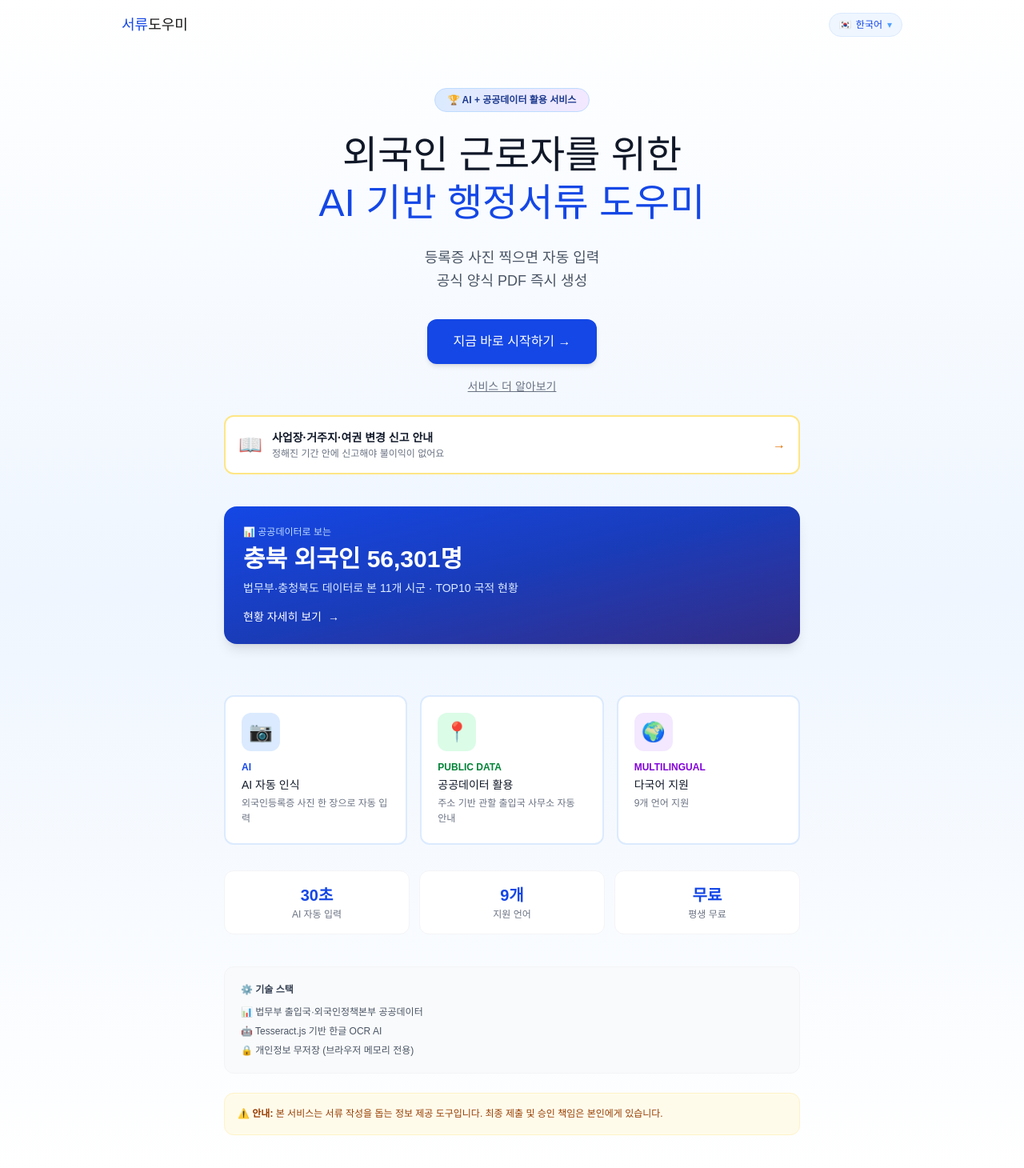
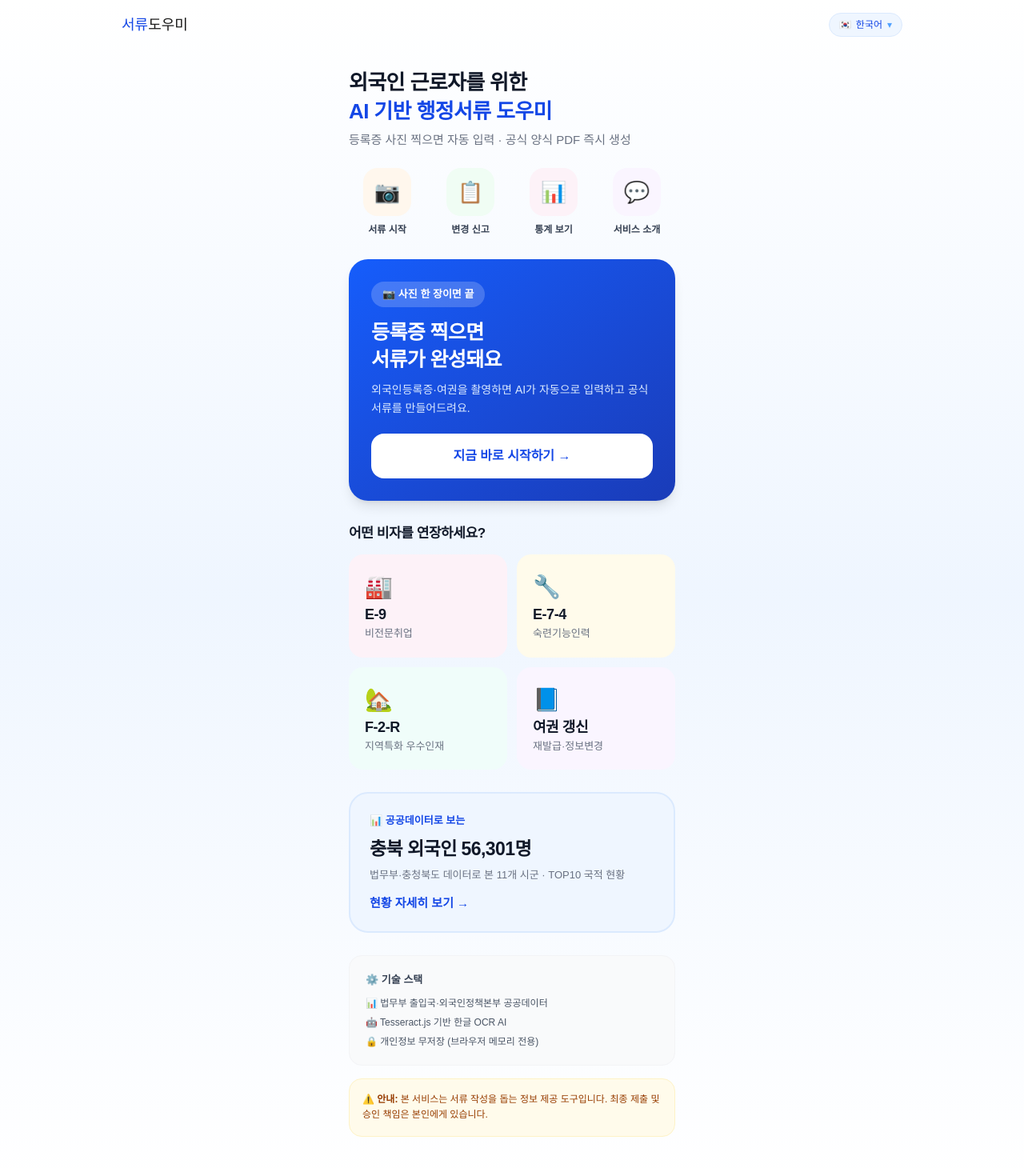
Before and after one commit to leesoyeol1213-glitch/immigration-helper, a Next.js app: page / in a window 1280 px wide. Shown: the top 1460 px of the page at 80% size. Built offline with nearby package versions, Linux system fonts and the light colour scheme.

Commit message:
design: 홈 화면 컨셉 C 적용 (가독성 강화 - 큰 글씨/퀵아이콘/큰 카드, 건강보험25시 스타일 참고)

```diff
--- a/app/page.tsx
+++ b/app/page.tsx
@@ -34,6 +34,13 @@ const TEXTS: Record<Lang, any> = {
     statsBannerTitle: "충북 외국인 56,301명",
     statsBannerSub: "법무부·충청북도 데이터로 본 11개 시군 · TOP10 국적 현황",
     statsBannerCTA: "현황 자세히 보기",
+    qStart: "서류 시작", qChange: "변경 신고", qStats: "통계 보기", qAbout: "서비스 소개",
+    heroTag: "사진 한 장이면 끝",
+    heroBig: "등록증 찍으면\n서류가 완성돼요",
+    heroDesc: "외국인등록증·여권을 촬영하면 AI가 자동으로 입력하고 공식 서류를 만들어드려요.",
+    visaQ: "어떤 비자를 연장하세요?",
+    visaE9: "비전문취업", visaE74: "숙련기능인력", visaF2R: "지역특화 우수인재",
+    visaPassport: "여권 갱신", visaPassportSub: "재발급·정보변경",
   },
   en: {
     badge: "🏆 AI + Public Data Service",
@@ -64,6 +71,13 @@ const TEXTS: Record<Lang, any> = {
     statsBannerTitle: "56,301 Foreigners in Chungbuk",
     statsBannerSub: "11 cities/counties · Top 10 nationalities, from MOJ & Chungbuk data",
     statsBannerCTA: "View Statistics",
+    qStart: "Start", qChange: "Report", qStats: "Statistics", qAbout: "About",
+    heroTag: "Just one photo",
+    heroBig: "Snap your ID,\nget your documents",
+    heroDesc: "Take a photo of your ID or passport — AI auto-fills and creates official forms.",
+    visaQ: "Which visa to extend?",
+    visaE9: "Non-professional", visaE74: "Skilled worker", visaF2R: "Regional talent",
+    visaPassport: "Passport", visaPassportSub: "Renewal · Update",
   },
   vi: {
     badge: "🏆 Dịch vụ AI + Dữ liệu công",
@@ -94,6 +108,13 @@ const TEXTS: Record<Lang, any> = {
     statsBannerTitle: "56.301 người nước ngoài tại Chungbuk",
     statsBannerSub: "11 thành phố · TOP 10 quốc tịch (Dữ liệu Bộ Tư pháp & Chungbuk)",
     statsBannerCTA: "Xem thống kê",
+    qStart: "Bắt đầu", qChange: "Báo cáo", qStats: "Thống kê", qAbout: "Giới thiệu",
+    heroTag: "Chỉ một bức ảnh",
+    heroBig: "Chụp thẻ,\nhoàn thành giấy tờ",
+    heroDesc: "Chụp ảnh thẻ hoặc hộ chiếu — AI tự điền và tạo mẫu chính thức.",
+    visaQ: "Gia hạn visa nào?",
+    visaE9: "Lao động phổ thông", visaE74: "Lao động lành nghề", visaF2R: "Nhân tài khu vực",
+    visaPassport: "Hộ chiếu", visaPassportSub: "Cấp lại · Cập nhật",
   },
   th: {
     badge: "🏆 บริการ AI + ข้อมูลสาธารณะ",
@@ -124,6 +145,13 @@ const TEXTS: Record<Lang, any> = {
     statsBannerTitle: "56,301 คนต่างชาติในเฉิงบุค",
     statsBannerSub: "11 เมือง/เขต · 10 สัญชาติที่มีมากที่สุด, จากข้อมูลของกระทรวงกฎหมายและจังหวัดเฉิงบุค",
     statsBannerCTA: "ดูสถิติ",
+    qStart: "Start", qChange: "Report", qStats: "Statistics", qAbout: "About",
+    heroTag: "Just one photo",
+    heroBig: "Snap your ID,\nget your documents",
+    heroDesc: "Take a photo of your ID or passport — AI auto-fills and creates official forms.",
+    visaQ: "Which visa to extend?",
+    visaE9: "Non-professional", visaE74: "Skilled worker", visaF2R: "Regional talent",
+    visaPassport: "Passport", visaPassportSub: "Renewal · Update",
   },
   km: {
     badge: "🏆 សេវាកម្ម AI + ទិន្នន័យសាធារណៈ",
@@ -154,6 +182,13 @@ const TEXTS: Record<Lang, any> = {
     statsBannerTitle: "56,301 Foreigners in Chungbuk",
     statsBannerSub: "11 cities/counties · Top 10 nationalities, from MOJ & Chungbuk data",
     statsBannerCTA: "View Statistics",
+    qStart: "Start", qChange: "Report", qStats: "Statistics", qAbout: "About",
+    heroTag: "Just one photo",
+    heroBig: "Snap your ID,\nget your documents",
+    heroDesc: "Take a photo of your ID or passport — AI auto-fills and creates official forms.",
+    visaQ: "Which visa to extend?",
+    visaE9: "Non-professional", visaE74: "Skilled worker", visaF2R: "Regional talent",
+    visaPassport: "Passport", visaPassportSub: "Renewal · Update",
   },
   ne: {
     badge: "🏆 AI + सार्वजनिक डेटा सेवा",
@@ -184,6 +219,13 @@ const TEXTS: Record<Lang, any> = {
     statsBannerTitle: "56,301 Foreigners in Chungbuk",
     statsBannerSub: "11 cities/counties · Top 10 nationalities, from MOJ & Chungbuk data",
     statsBannerCTA: "View Statistics",
+    qStart: "Start", qChange: "Report", qStats: "Statistics", qAbout: "About",
+    heroTag: "Just one photo",
+    heroBig: "Snap your ID,\nget your documents",
+    heroDesc: "Take a photo of your ID or passport — AI auto-fills and creates official forms.",
+    visaQ: "Which visa to extend?",
+    visaE9: "Non-professional", visaE74: "Skilled worker", visaF2R: "Regional talent",
+    visaPassport: "Passport", visaPassportSub: "Renewal · Update",
   },
   si: {
     badge: "🏆 AI + පොදු දත්ත සේවාව",
@@ -214,6 +256,13 @@ const TEXTS: Record<Lang, any> = {
     statsBannerTitle: "56,301 Foreigners in Chungbuk",
     statsBannerSub: "11 cities/counties · Top 10 nationalities, from MOJ & Chungbuk data",
     statsBannerCTA: "View Statistics",
+    qStart: "Start", qChange: "Report", qStats: "Statistics", qAbout: "About",
+    heroTag: "Just one photo",
+    heroBig: "Snap your ID,\nget your documents",
+    heroDesc: "Take a photo of your ID or passport — AI auto-fills and creates official forms.",
+    visaQ: "Which visa to extend?",
+    visaE9: "Non-professional", visaE74: "Skilled worker", visaF2R: "Regional talent",
+    visaPassport: "Passport", visaPassportSub: "Renewal · Update",
   },
   my: {
     badge: "🏆 AI + အများသုံးဒေတာ ဝန်ဆောင်မှု",
@@ -244,6 +293,13 @@ const TEXTS: Record<Lang, any> = {
     statsBannerTitle: "56,301 Foreigners in Chungbuk",
     statsBannerSub: "11 cities/counties · Top 10 nationalities, from MOJ & Chungbuk data",
     statsBannerCTA: "View Statistics",
+    qStart: "Start", qChange: "Report", qStats: "Statistics", qAbout: "About",
+    heroTag: "Just one photo",
+    heroBig: "Snap your ID,\nget your documents",
+    heroDesc: "Take a photo of your ID or passport — AI auto-fills and creates official forms.",
+    visaQ: "Which visa to extend?",
+    visaE9: "Non-professional", visaE74: "Skilled worker", visaF2R: "Regional talent",
+    visaPassport: "Passport", visaPassportSub: "Renewal · Update",
   },
   zh: {
     badge: "🏆 AI + 公共数据服务",
@@ -274,6 +330,13 @@ const TEXTS: Record<Lang, any> = {
     statsBannerTitle: "56,301 Foreigners in Chungbuk",
     statsBannerSub: "11 cities/counties · Top 10 nationalities, from MOJ & Chungbuk data",
     statsBannerCTA: "View Statistics",
+    qStart: "Start", qChange: "Report", qStats: "Statistics", qAbout: "About",
+    heroTag: "Just one photo",
+    heroBig: "Snap your ID,\nget your documents",
+    heroDesc: "Take a photo of your ID or passport — AI auto-fills and creates official forms.",
+    visaQ: "Which visa to extend?",
+    visaE9: "Non-professional", visaE74: "Skilled worker", visaF2R: "Regional talent",
+    visaPassport: "Passport", visaPassportSub: "Renewal · Update",
   },
 };
 
@@ -327,115 +390,90 @@ export default function Home() {
         </div>
       </header>
 
-      <section className="max-w-3xl mx-auto px-6 py-12 text-center">
-        <div className="inline-block px-4 py-1.5 bg-gradient-to-r from-blue-100 to-purple-100 rounded-full mb-6 border border-blue-200">
-          <p className="text-xs font-semibold text-blue-900">{t.badge}</p>
+      <section className="max-w-md mx-auto px-5 pt-6 pb-16">
+        {/* 큰 인사 헤드라인 */}
+        <div className="mb-6">
+          <h1 className="text-[26px] font-extrabold text-gray-900 leading-snug tracking-tight mb-1.5">
+            {t.heroLine1}<br />
+            <span className="text-blue-700">{t.heroLine2}</span>
+          </h1>
+          <p className="text-[15px] text-gray-500 font-medium">{t.subLine1} · {t.subLine2}</p>
         </div>
 
-        <h1 className="text-3xl md:text-5xl font-medium text-gray-900 leading-tight mb-4">
-          {t.heroLine1}<br />
-          <span className="text-blue-700">{t.heroLine2}</span>
-        </h1>
-
-        <p className="text-base md:text-lg text-gray-600 leading-relaxed mb-8 mt-6">
-          {t.subLine1}<br />{t.subLine2}
-        </p>
-
-        <Link href="/start"
-          className="inline-block px-8 py-4 bg-blue-700 text-white rounded-xl font-medium text-base hover:bg-blue-800 transition-all shadow-md hover:shadow-lg hover:scale-105">
-          {t.cta}
-        </Link>
-
-        <div className="mt-4">
-          <Link href="/about" className="text-sm text-gray-500 hover:text-blue-700 underline">
-            {t.learnMore}
+        {/* 퀵 아이콘 4개 */}
+        <div className="grid grid-cols-4 gap-2 mb-7">
+          <Link href="/start" className="text-center group">
+            <div className="w-[60px] h-[60px] mx-auto mb-2 rounded-[18px] bg-orange-50 flex items-center justify-center text-[26px] group-hover:scale-105 transition-transform">📷</div>
+            <p className="text-[12px] font-bold text-gray-700">{t.qStart}</p>
+          </Link>
+          <Link href="/change-report" className="text-center group">
+            <div className="w-[60px] h-[60px] mx-auto mb-2 rounded-[18px] bg-green-50 flex items-center justify-center text-[26px] group-hover:scale-105 transition-transform">📋</div>
+            <p className="text-[12px] font-bold text-gray-700">{t.qChange}</p>
+          </Link>
+          <Link href="/stats" className="text-center group">
+            <div className="w-[60px] h-[60px] mx-auto mb-2 rounded-[18px] bg-pink-50 flex items-center justify-center text-[26px] group-hover:scale-105 transition-transform">📊</div>
+            <p className="text-[12px] font-bold text-gray-700">{t.qStats}</p>
+          </Link>
+          <Link href="/about" className="text-center group">
+            <div className="w-[60px] h-[60px] mx-auto mb-2 rounded-[18px] bg-purple-50 flex items-center justify-center text-[26px] group-hover:scale-105 transition-transform">💬</div>
+            <p className="text-[12px] font-bold text-gray-700">{t.qAbout}</p>
           </Link>
         </div>
 
-        {/* 변경 신고 안내 카드 */}
-        <Link href="/change-report" className="block mt-6 group">
-          <div className="bg-white border-2 border-amber-200 hover:border-amber-400 rounded-xl p-4 text-left transition-all">
-            <div className="flex items-center gap-3">
-              <span className="text-2xl">📖</span>
-              <div className="flex-1">
-                <p className="text-sm font-bold text-gray-900 mb-0.5">{t.crBannerTitle}</p>
-                <p className="text-xs text-gray-500">{t.crBannerSub}</p>
-              </div>
-              <span className="text-amber-600 group-hover:translate-x-1 transition-transform">→</span>
-            </div>
+        {/* 큰 히어로 배너 */}
+        <Link href="/start" className="block mb-7">
+          <div className="bg-gradient-to-br from-blue-600 to-blue-800 rounded-3xl p-7 text-white text-left shadow-lg hover:shadow-xl transition-all">
+            <span className="inline-block bg-white/20 text-[13px] font-bold px-3.5 py-1.5 rounded-full mb-3.5">📷 {t.heroTag}</span>
+            <p className="text-[25px] font-extrabold leading-snug tracking-tight mb-2.5 whitespace-pre-line">{t.heroBig}</p>
+            <p className="text-[14px] text-blue-100 leading-relaxed mb-5">{t.heroDesc}</p>
+            <div className="bg-white text-blue-700 text-center py-4 rounded-2xl text-[16px] font-extrabold">{t.cta}</div>
           </div>
         </Link>
 
-        {/* 충북 통계 배너 (공공데이터) */}
-        <Link href="/stats" className="block mt-10 group">
-          <div className="bg-gradient-to-br from-blue-700 via-blue-800 to-indigo-900 rounded-2xl p-6 text-white text-left shadow-lg hover:shadow-xl transition-all hover:scale-[1.01]">
-            <p className="text-xs font-medium text-blue-200 mb-2">📊 {t.statsBannerTag}</p>
-            <p className="text-2xl md:text-3xl font-bold mb-2">
-              {t.statsBannerTitle}
-            </p>
-            <p className="text-sm text-blue-100 mb-4">{t.statsBannerSub}</p>
-            <div className="flex items-center gap-2 text-sm font-medium text-white">
-              <span>{t.statsBannerCTA}</span>
-              <span className="group-hover:translate-x-1 transition-transform">→</span>
-            </div>
+        {/* 비자 큰 카드 2열 */}
+        <p className="text-[17px] font-extrabold text-gray-900 mb-3.5 tracking-tight">{t.visaQ}</p>
+        <div className="grid grid-cols-2 gap-3 mb-7">
+          <Link href="/start" className="bg-pink-50 rounded-[18px] p-5 min-h-[118px] flex flex-col justify-between hover:scale-[1.02] transition-transform">
+            <div className="text-[28px]">🏭</div>
+            <div><p className="text-[18px] font-extrabold text-gray-900 tracking-tight">E-9</p><p className="text-[13px] text-gray-500 font-medium">{t.visaE9}</p></div>
+          </Link>
+          <Link href="/start" className="bg-amber-50 rounded-[18px] p-5 min-h-[118px] flex flex-col justify-between hover:scale-[1.02] transition-transform">
+            <div className="text-[28px]">🔧</div>
+            <div><p className="text-[18px] font-extrabold text-gray-900 tracking-tight">E-7-4</p><p className="text-[13px] text-gray-500 font-medium">{t.visaE74}</p></div>
+          </Link>
+          <Link href="/start" className="bg-teal-50 rounded-[18px] p-5 min-h-[118px] flex flex-col justify-between hover:scale-[1.02] transition-transform">
+            <div className="text-[28px]">🏡</div>
+            <div><p className="text-[18px] font-extrabold text-gray-900 tracking-tight">F-2-R</p><p className="text-[13px] text-gray-500 font-medium">{t.visaF2R}</p></div>
+          </Link>
+          <Link href="/start" className="bg-purple-50 rounded-[18px] p-5 min-h-[118px] flex flex-col justify-between hover:scale-[1.02] transition-transform">
+            <div className="text-[28px]">📘</div>
+            <div><p className="text-[18px] font-extrabold text-gray-900 tracking-tight">{t.visaPassport}</p><p className="text-[13px] text-gray-500 font-medium">{t.visaPassportSub}</p></div>
+          </Link>
+        </div>
+
+        {/* 통계 배너 */}
+        <Link href="/stats" className="block mb-7">
+          <div className="bg-blue-50 border-2 border-blue-100 rounded-3xl p-6 text-left hover:border-blue-300 transition-all">
+            <p className="text-[13px] font-bold text-blue-700 mb-2">📊 {t.statsBannerTag}</p>
+            <p className="text-[23px] font-extrabold text-gray-900 mb-1.5 tracking-tight">{t.statsBannerTitle}</p>
+            <p className="text-[13px] text-gray-500 font-medium mb-3.5">{t.statsBannerSub}</p>
+            <p className="text-[15px] font-extrabold text-blue-700">{t.statsBannerCTA} →</p>
           </div>
         </Link>
 
-        <div className="grid grid-cols-1 md:grid-cols-3 gap-4 mt-16 text-left">
-          <div className="bg-white border-2 border-blue-100 rounded-xl p-5 hover:border-blue-300 transition-all">
-            <div className="w-12 h-12 bg-blue-100 rounded-xl flex items-center justify-center mb-3">
-              <span className="text-2xl">📷</span>
-            </div>
-            <p className="text-xs font-semibold text-blue-700 mb-1">AI</p>
-            <p className="text-sm font-medium text-gray-900 mb-1">{t.feature1Title}</p>
-            <p className="text-xs text-gray-500 leading-relaxed">{t.feature1Desc}</p>
-          </div>
-
-          <div className="bg-white border-2 border-blue-100 rounded-xl p-5 hover:border-blue-300 transition-all">
-            <div className="w-12 h-12 bg-green-100 rounded-xl flex items-center justify-center mb-3">
-              <span className="text-2xl">📍</span>
-            </div>
-            <p className="text-xs font-semibold text-green-700 mb-1">PUBLIC DATA</p>
-            <p className="text-sm font-medium text-gray-900 mb-1">{t.feature2Title}</p>
-            <p className="text-xs text-gray-500 leading-relaxed">{t.feature2Desc}</p>
-          </div>
-
-          <div className="bg-white border-2 border-blue-100 rounded-xl p-5 hover:border-blue-300 transition-all">
-            <div className="w-12 h-12 bg-purple-100 rounded-xl flex items-center justify-center mb-3">
-              <span className="text-2xl">🌍</span>
-            </div>
-            <p className="text-xs font-semibold text-purple-700 mb-1">MULTILINGUAL</p>
-            <p className="text-sm font-medium text-gray-900 mb-1">{t.feature3Title}</p>
-            <p className="text-xs text-gray-500 leading-relaxed">{t.feature3Desc}</p>
+        {/* 신뢰 요소 (작게) */}
+        <div className="bg-gray-50 border border-gray-100 rounded-2xl p-5 text-left mb-4">
+          <p className="text-[13px] font-bold text-gray-700 mb-2.5">⚙️ {t.techTitle}</p>
+          <div className="space-y-1.5">
+            <p className="text-[12px] text-gray-600">{t.techData}</p>
+            <p className="text-[12px] text-gray-600">{t.techAi}</p>
+            <p className="text-[12px] text-gray-600">{t.techSec}</p>
           </div>
         </div>
 
-        <div className="grid grid-cols-3 gap-3 mt-8">
-          <div className="bg-white border border-gray-100 rounded-xl p-4">
-            <p className="text-xl font-semibold text-blue-700">{t.stat1Value}</p>
-            <p className="text-xs text-gray-500 mt-0.5">{t.stat1Label}</p>
-          </div>
-          <div className="bg-white border border-gray-100 rounded-xl p-4">
-            <p className="text-xl font-semibold text-blue-700">{t.stat2Value}</p>
-            <p className="text-xs text-gray-500 mt-0.5">{t.stat2Label}</p>
-          </div>
-          <div className="bg-white border border-gray-100 rounded-xl p-4">
-            <p className="text-xl font-semibold text-blue-700">{t.stat3Value}</p>
-            <p className="text-xs text-gray-500 mt-0.5">{t.stat3Label}</p>
-          </div>
-        </div>
-
-        <div className="mt-10 p-5 bg-gray-50 border border-gray-100 rounded-xl text-left">
-          <p className="text-xs font-semibold text-gray-700 mb-3">⚙️ {t.techTitle}</p>
-          <div className="space-y-2">
-            <p className="text-xs text-gray-600">{t.techData}</p>
-            <p className="text-xs text-gray-600">{t.techAi}</p>
-            <p className="text-xs text-gray-600">{t.techSec}</p>
-          </div>
-        </div>
-
-        <div className="mt-6 p-4 bg-amber-50 border border-amber-100 rounded-xl text-left">
-          <p className="text-xs text-amber-800 leading-relaxed">
+        {/* 안내 */}
+        <div className="p-4 bg-amber-50 border border-amber-100 rounded-2xl text-left">
+          <p className="text-[12px] text-amber-800 leading-relaxed">
             <strong>{t.disclaimerTitle}</strong> {t.disclaimerText}
           </p>
         </div>
```
